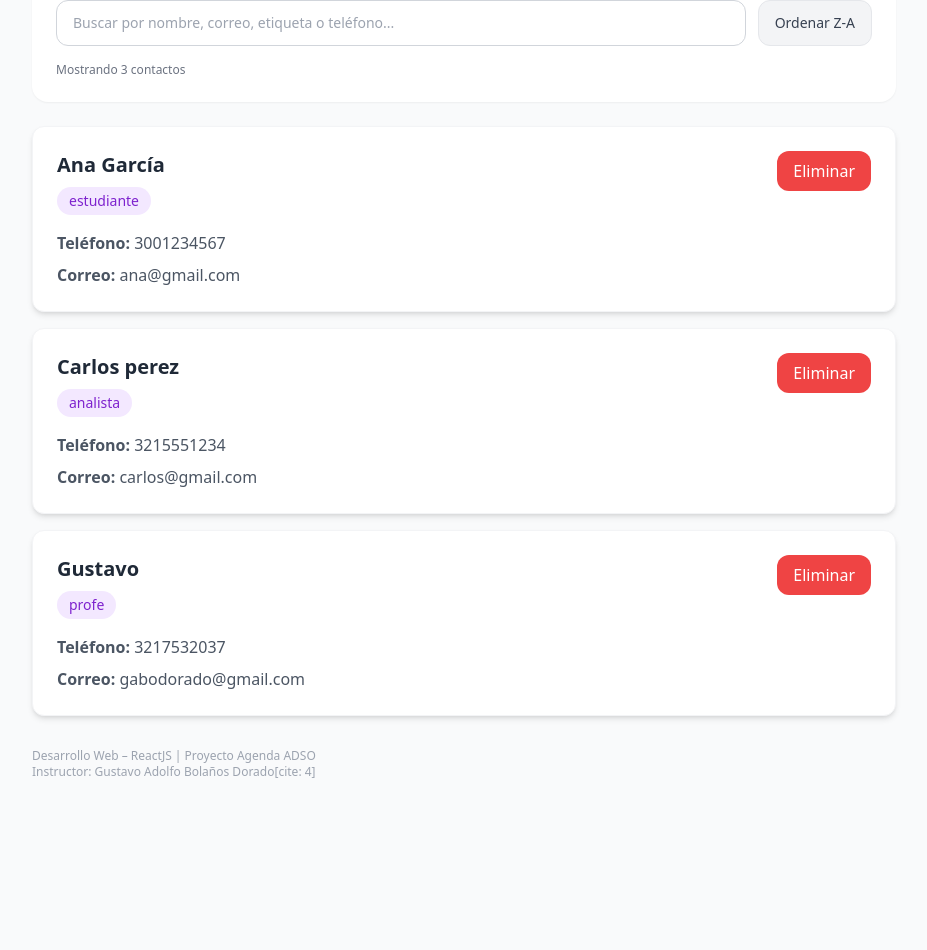
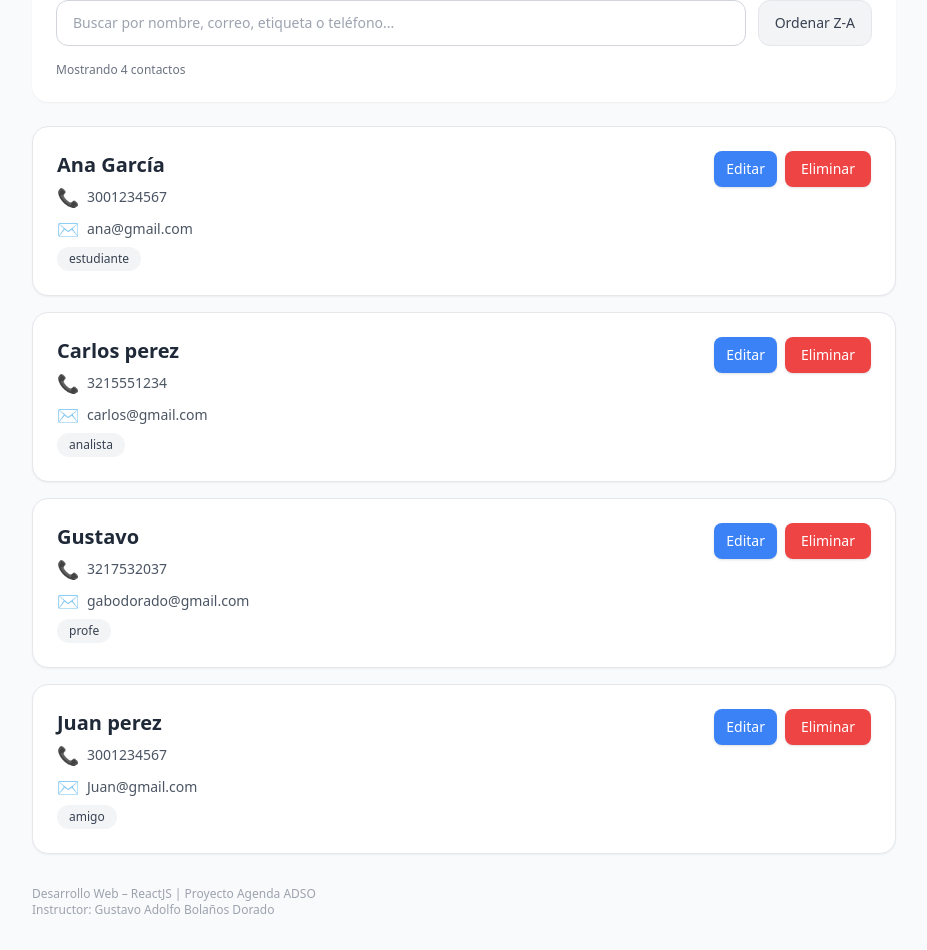
Before and after one commit to lxxny33/agendaADSO, a React (Vite) app: page / in a window 1280 px wide. Shown: the part 716-1666 px from the top of the page, without its empty margins (176-1103 px from the left). Before the commit the page ends 1528 px from the top, so only its background shows below. Built offline with nearby package versions, Linux system fonts and the light colour scheme; data requests are answered from the project's data file.

Commit message:
Agregamos un boton de editar contacto y mejoramos UX

```diff
--- a/db.json
+++ b/db.json
@@ -20,6 +20,13 @@
       "correo": "carlos@gmail.com",
       "etiqueta": "analista",
       "id": "KHvEkmXiJoU"
+    },
+    {
+      "nombre": "Juan perez",
+      "telefono": "3001234567",
+      "correo": "Juan@gmail.com",
+      "etiqueta": "amigo",
+      "id": "MESMfIlaYwI"
     }
   ],
   "$schema": "./node_modules/json-server/schema.json"
--- a/src/App.jsx
+++ b/src/App.jsx
@@ -1,24 +1,14 @@
-// Archivo: src/App.jsx
-
 import { useEffect, useState } from "react";
-
-import {
-  listarContactos,
-  crearContacto,
-  eliminarContactoPorId,
-} from "./api";
-
+import { listarContactos, crearContacto, eliminarContactoPorId, actualizarContacto } from "./api";
 import { APP_INFO } from "./config";
-
 import FormularioContacto from "./components/FormularioContacto";
-import ContactoCard from "./components/ContactoCard";
+import ContactoCard from "./components/ContactoCard"
 
 function App() {
   const [contactos, setContactos] = useState([]);
   const [cargando, setCargando] = useState(true);
   const [error, setError] = useState("");
 
-  // Nuevos estados para búsqueda y ordenamiento (Clase 10)
   const [busqueda, setBusqueda] = useState("");
   const [ordenAsc, setOrdenAsc] = useState(true);
 
@@ -69,6 +59,19 @@ function App() {
     }
   };
 
+  const onActualizarContacto = async (id, datosActualizados) => {
+    try {
+      setError("");
+      const actualizado = await actualizarContacto(id, datosActualizados);
+      setContactos((prev) =>
+        prev.map((c) => (c.id === id ? actualizado : c))
+      );
+    } catch (error) {
+      console.error("Error al actualizar contacto:", error);
+      setError("No se pudo actualizar el contacto. Intenta de nuevo.");
+    }
+  };
+
   const contactosFiltrados = contactos.filter((c) => {
     const termino = busqueda.toLowerCase();
     const nombre = c.nombre.toLowerCase();
@@ -97,13 +100,13 @@ function App() {
       <div className="max-w-4xl mx-auto px-4 py-8">
         <header className="mb-8">
           <p className="text-xs tracking-[0.3em] text-gray-500 uppercase">
-            Desarrollo Web ReactJS Ficha {APP_INFO.ficha}[cite: 4, 5]
+            Desarrollo Web ReactJS Ficha {APP_INFO.ficha}
           </p>
           <h1 className="text-4xl font-extrabold text-gray-900 mt-2">
-            Agenda ADSO v8[cite: 1, 4, 5]
+            Agenda ADSO v8
           </h1>
           <p className="text-sm text-gray-600 mt-1">
-            {APP_INFO.subtitulo}[cite: 4, 5]
+            {APP_INFO.subtitulo}
           </p>
         </header>
 
@@ -119,7 +122,7 @@ function App() {
           <>
             <FormularioContacto onAgregar={onAgregarContacto} />
 
-            {/* Bloque de Búsqueda y Ordenamiento (Clase 10)[cite: 1] */}
+            {/* Bloque de Búsqueda y Ordenamiento */}
             <div className="bg-white shadow-sm rounded-2xl p-6 mb-6 space-y-4">
               <div className="flex flex-col md:flex-row md:items-center md:justify-between gap-3">
                 <input
@@ -138,7 +141,7 @@ function App() {
                 </button>
               </div>
 
-              {/* Contador dinámico de resultados (Mini Reto 2)[cite: 1] */}
+              {/* Contador dinámico de resultados */}
               <p className="text-xs text-gray-500 font-medium">
                 Mostrando {contactosOrdenados.length} {contactosOrdenados.length === 1 ? "contacto" : "contactos"}
               </p>
@@ -147,17 +150,19 @@ function App() {
             <section className="space-y-4">
               {contactosOrdenados.length === 0 ? (
                 <p className="text-sm text-gray-500">
-                  No se encontraron contactos que coincidan con la búsqueda.[cite: 1]
+                  No se encontraron contactos que coincidan con la búsqueda.
                 </p>
               ) : (
                 contactosOrdenados.map((c) => (
                   <ContactoCard
                     key={c.id}
+                    id={c.id}
                     nombre={c.nombre}
                     telefono={c.telefono}
                     correo={c.correo}
                     etiqueta={c.etiqueta}
                     onEliminar={() => onEliminarContacto(c.id)}
+                    onActualizar={onActualizarContacto}
                   />
                 ))
               )}
@@ -167,7 +172,7 @@ function App() {
 
         <footer className="mt-8 text-xs text-gray-400">
           <p>Desarrollo Web – ReactJS | Proyecto Agenda ADSO</p>
-          <p>Instructor: Gustavo Adolfo Bolaños Dorado[cite: 4]</p>
+          <p>Instructor: Gustavo Adolfo Bolaños Dorado</p>
         </footer>
       </div>
     </div>
--- a/src/api.js
+++ b/src/api.js
@@ -1,51 +1,51 @@
-// Archivo: src/api.js
+// Importamos la URL base desde config.js
+import { API_BASE_URL } from "./config";
 
-// Capa de acceso a datos de Agenda ADSO (llamados a la API REST).
-// Importamos la URL base desde config.js
-
-import { API_BASE_URL } from "./config";
 // Función GET: listar contactos
-
 export async function listarContactos() {
-
   // Hacemos un GET a la URL base (lista de contactos)
   const res = await fetch(API_BASE_URL);
 
   // Si la respuesta no es correcta (código 4xx o 5xx), lanzamos un error
+  if (!res.ok) throw new Error("Error al listar contactos");
 
-  if (!res.ok) throw new Error("Error al listar contactos");
   // Parseamos el JSON y lo retornamos (devuelve un array de contactos)
   return res.json();
 }
+
 // Función POST: crear un nuevo contacto
+export async function crearContacto(data) {
+  // Hacemos un POST a la URL base con el objeto recibido
+  const res = await fetch(API_BASE_URL, {
+    method: "POST",
+    headers: { "Content-Type": "application/json" }, // Indicamos que el body es JSON
+    body: JSON.stringify(data), // Convertimos el objeto JavaScript a JSON
+  });
 
-export async function crearContacto(data) {
-
-  // Hacemos un POST a la URL base con el objeto recibido
-
-  const res = await fetch(API_BASE_URL, {
-
-    method: "POST",
-
-    headers: { "Content-Type": "application/json" }, // Indicamos que el body es JSON
-
-    body: JSON.stringify(data), // Convertimos el objeto JavaScript a JSON
-
-  });
   // Validamos la respuesta
   if (!res.ok) throw new Error("Error al crear el contacto");
+
   // Devolvemos el contacto creado que regresa la API (incluye el id)
   return res.json();
 }
+
 // Función DELETE: eliminar contacto por id
-
 export async function eliminarContactoPorId(id) {
   // Hacemos un DELETE a /contactos/:id usando la URL base
   const res = await fetch(`${API_BASE_URL}/${id}`, { method: "DELETE" });
+
   // Validamos la respuesta
+  if (!res.ok) throw new Error("Error al eliminar el contacto");
 
-  if (!res.ok) throw new Error("Error al eliminar el contacto");
-  // Devolvemos true indicando éxito
   return true;
+}
 
+export async function actualizarContacto(id, data) {
+  const res = await fetch(`${API_BASE_URL}/${id}`, {
+    method: "PUT",
+    headers: { "Content-Type": "application/json" },
+    body: JSON.stringify(data),
+  });
+  if (!res.ok) throw new Error("Error al actualizar el contacto");
+  return res.json(); // Devuelve el contacto actualizado
 }
--- a/src/components/ContactoCard.jsx
+++ b/src/components/ContactoCard.jsx
@@ -1,41 +1,96 @@
-export default function ContactoCard({
-  id,
-  nombre,
-  telefono,
-  correo,
-  etiqueta,
-  onEliminar
-}) {
+import { useState } from "react";
+
+export default function ContactoCard({ id, nombre, telefono, correo, etiqueta, onEliminar, onActualizar }) {
+  const [editando, setEditando] = useState(false);
+  const [formData, setFormData] = useState({ nombre, telefono, correo, etiqueta });
+
+  const handleChange = (e) => {
+    setFormData({ ...formData, [e.target.name]: e.target.value });
+  };
+
+  const handleGuardar = () => {
+    onActualizar(id, formData);
+    setEditando(false);
+  };
+
   return (
-    <div className="bg-white rounded-xl shadow-md p-6 border border-gray-100">
-      <div className="flex justify-between items-start">
-        <div>
-          <h3 className="text-xl font-bold text-gray-800">
-            {nombre}
-          </h3>
-
-          <span className="inline-block bg-purple-100 text-purple-700 px-3 py-1 rounded-full text-sm mt-2">
+    <div className="bg-white shadow-sm border border-gray-200 rounded-2xl p-6 flex items-start justify-between">
+      {editando ? (
+        <div className="space-y-2 flex-1 mr-4">
+          <input
+            name="nombre"
+            value={formData.nombre}
+            onChange={handleChange}
+            className="w-full border rounded-lg px-2 py-1 text-sm"
+          />
+          <input
+            name="telefono"
+            value={formData.telefono}
+            onChange={handleChange}
+            className="w-full border rounded-lg px-2 py-1 text-sm"
+          />
+          <input
+            name="correo"
+            value={formData.correo}
+            onChange={handleChange}
+            className="w-full border rounded-lg px-2 py-1 text-sm"
+          />
+          <input
+            name="etiqueta"
+            value={formData.etiqueta}
+            onChange={handleChange}
+            className="w-full border rounded-lg px-2 py-1 text-sm"
+          />
+          <div className="flex gap-2 mt-2">
+            <button
+              onClick={handleGuardar}
+              className="bg-green-600 hover:bg-green-700 text-white text-xs px-3 py-1.5 rounded-lg"
+            >
+              Guardar
+            </button>
+            <button
+              onClick={() => setEditando(false)}
+              className="bg-gray-300 hover:bg-gray-400 text-gray-800 text-xs px-3 py-1.5 rounded-lg"
+            >
+              Cancelar
+            </button>
+          </div>
+        </div>
+      ) : (
+        <div className="space-y-1">
+          <h3 className="text-xl font-semibold text-gray-800">{nombre}</h3>
+          <p className="text-gray-600 text-sm flex items-center gap-2">
+            <span className="text-purple-500 text-lg">📞</span>
+            {telefono}
+          </p>
+          <p className="text-gray-600 text-sm flex items-center gap-2">
+            <span className="text-purple-500 text-lg">✉️</span>
+            {correo}
+          </p>
+          {etiqueta && (
+            <span className="inline-block bg-gray-100 text-gray-700 text-xs px-3 py-1 rounded-full mt-2">
               {etiqueta}
             </span>
+          )}
         </div>
+      )}
 
+      {!editando && (
+        <div className="flex gap-2">
+          <button
+            onClick={() => setEditando(true)}
+            className="bg-blue-500 hover:bg-blue-600 text-white text-sm px-3 py-2 rounded-lg shadow transition"
+          >
+            Editar
+          </button>
           <button
             onClick={onEliminar}
-          className="bg-red-500 hover:bg-red-600 text-white px-4 py-2 rounded-xl"
+            className="bg-red-500 hover:bg-red-600 text-white text-sm px-4 py-2 rounded-lg shadow transition"
           >
             Eliminar
           </button>
         </div>
-
-      <div className="mt-4 space-y-2">
-        <p className="text-gray-600">
-          <strong>Teléfono:</strong> {telefono}
-        </p>
-
-        <p className="text-gray-600">
-          <strong>Correo:</strong> {correo}
-        </p>
-      </div>
+      )}
     </div>
   );
 }
--- a/src/components/FormularioContacto.jsx
+++ b/src/components/FormularioContacto.jsx
@@ -71,8 +71,6 @@ export default function FormularioContacto({ onAgregar }) {
     try {
       setEnviando(true);
 
-    await new Promise((resolve) => setTimeout(resolve, 2000));
-
       await onAgregar(form);
 
       setForm({
@@ -87,6 +85,8 @@ export default function FormularioContacto({ onAgregar }) {
         telefono: "",
         correo: ""
       });
+    } catch (error) {
+      console.error("Error al guardar contacto:", error);
     } finally {
       setEnviando(false);
     }
```
Lines whose indentation alone changed are shown as unchanged.
